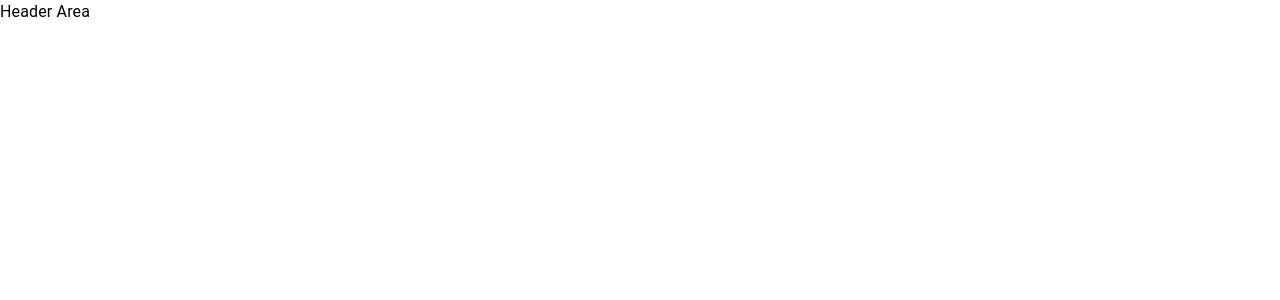
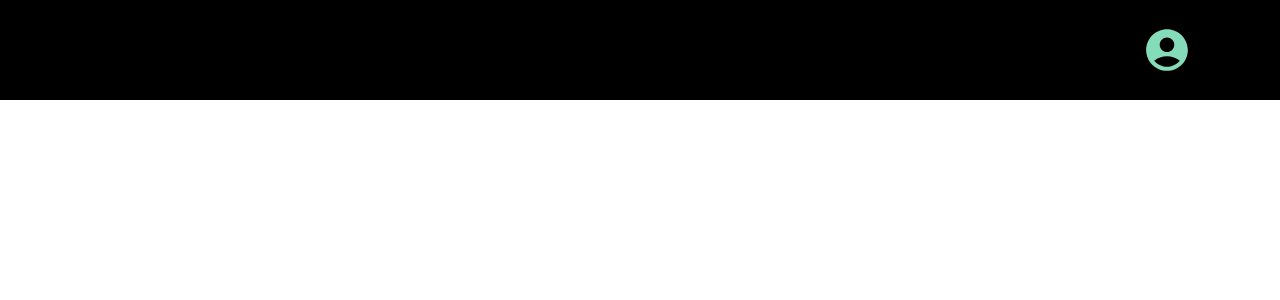
Before and after one commit to rrchampavat/social-media-front, a React (Create React App) app in the folder social-client/: page / in a window 1280 px wide. Shown: the top 300 px of the page. Built offline with nearby package versions, Linux system fonts and the light colour scheme.

Commit message:
Created theme file and added user-profile icon at header

```diff
--- a/social-client/package.json
+++ b/social-client/package.json
@@ -5,6 +5,7 @@
   "dependencies": {
     "@emotion/react": "^11.10.4",
     "@emotion/styled": "^11.10.4",
+    "@mui/icons-material": "^5.10.9",
     "@mui/material": "^5.10.9",
     "@testing-library/jest-dom": "^5.16.5",
     "@testing-library/react": "^13.4.0",
--- a/social-client/src/layout/header/index.tsx
+++ b/social-client/src/layout/header/index.tsx
@@ -1,9 +1,52 @@
-import { Box, Typography } from "@mui/material";
+import { Badge, Box, IconButton } from "@mui/material";
+import theme from "../../utils/theme";
+import ChatIcon from "@mui/icons-material/Chat";
+import AccountCircleIcon from "@mui/icons-material/AccountCircle";
+import MenuIcon from "@mui/icons-material/Menu";
 
 const Header = () => {
   return (
     <Box>
-      <Typography>Header Area</Typography>
+      <Box
+        sx={{
+          bgcolor: () => theme.palette.primary.main,
+          height: 100,
+          display: "flex",
+          justifyContent: "space-between",
+          alignItems: "center",
+        }}
+      >
+        <Box>
+          {/* <IconButton sx={{ color: () => theme.palette.secondary.main }}>
+            <MenuIcon sx={{ fontSize: 50 }} />
+          </IconButton> */}
+        </Box>
+        <Box
+          sx={{
+            display: "flex",
+            justifyContent: "center",
+          }}
+        >
+          {/* <Badge
+            badgeContent={5}
+            sx={{ color: () => theme.palette.third.main }}
+          >
+            <IconButton sx={{ color: () => theme.palette.secondary.main }}>
+              <ChatIcon sx={{ fontSize: 30 }} />
+            </IconButton>
+          </Badge> */}
+        </Box>
+
+        <Box
+          sx={{
+            mr: 10,
+          }}
+        >
+          <IconButton sx={{ color: () => theme.palette.secondary.main }}>
+            <AccountCircleIcon sx={{ fontSize: 50 }} />
+          </IconButton>
+        </Box>
+      </Box>
     </Box>
   );
 };
--- a/social-client/src/pages/home/index.tsx
+++ b/social-client/src/pages/home/index.tsx
@@ -2,8 +2,10 @@ import { Box, Typography } from "@mui/material";
 
 const Home = () => {
   return (
-    <Box>
-      <Typography>This is Home page</Typography>
+    <Box
+      sx={{ display: "flex", justifyContent: "center", alignItems: "center" }}
+    >
+      <Typography variant="h3">This is Home page</Typography>
     </Box>
   );
 };
--- /dev/null
+++ b/social-client/src/utils/theme.tsx
@@ -0,0 +1,17 @@
+import { createTheme } from "@mui/system";
+
+const theme = createTheme({
+  palette: {
+    primary: {
+      main: "#000",
+    },
+    secondary: {
+      main: "#85DCBA",
+    },
+    third: {
+      main: "#C38D9E",
+    },
+  },
+});
+
+export default theme;
```
Also changed, not shown: 1 other file (tests, documents, lock files or other folders).
